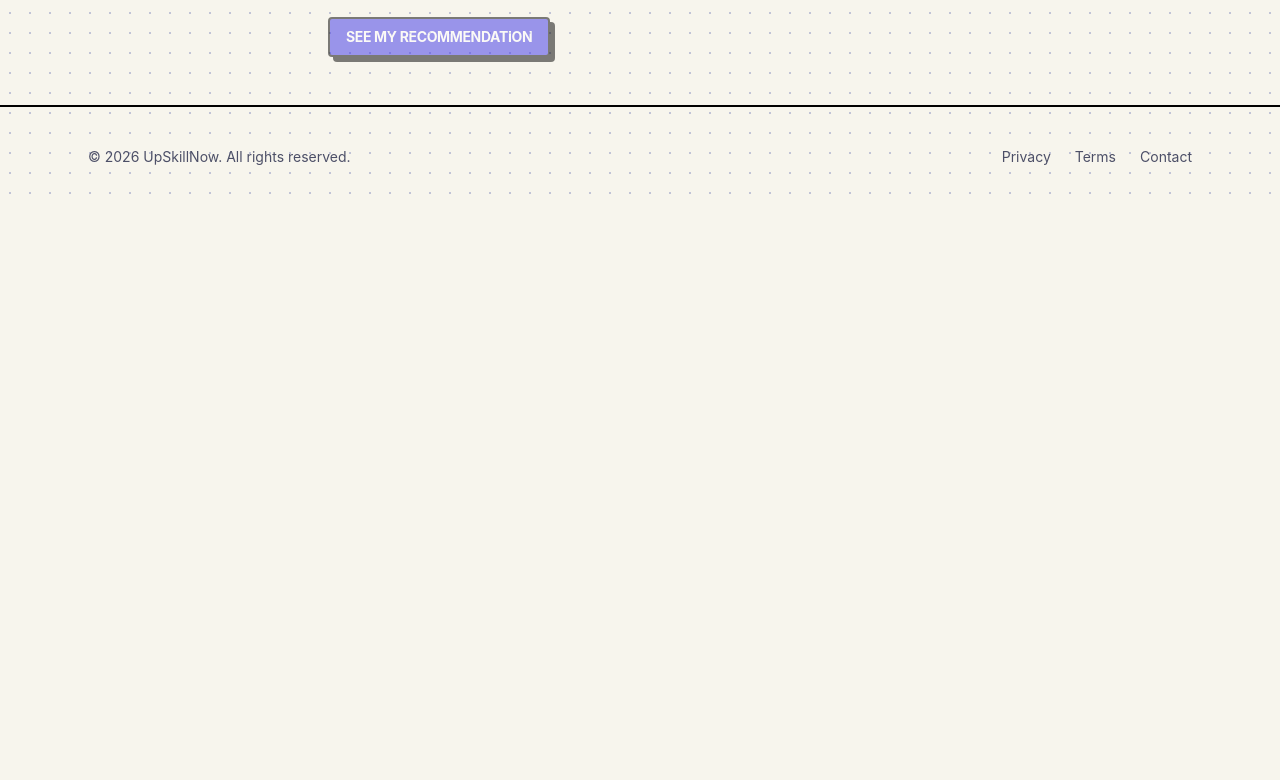
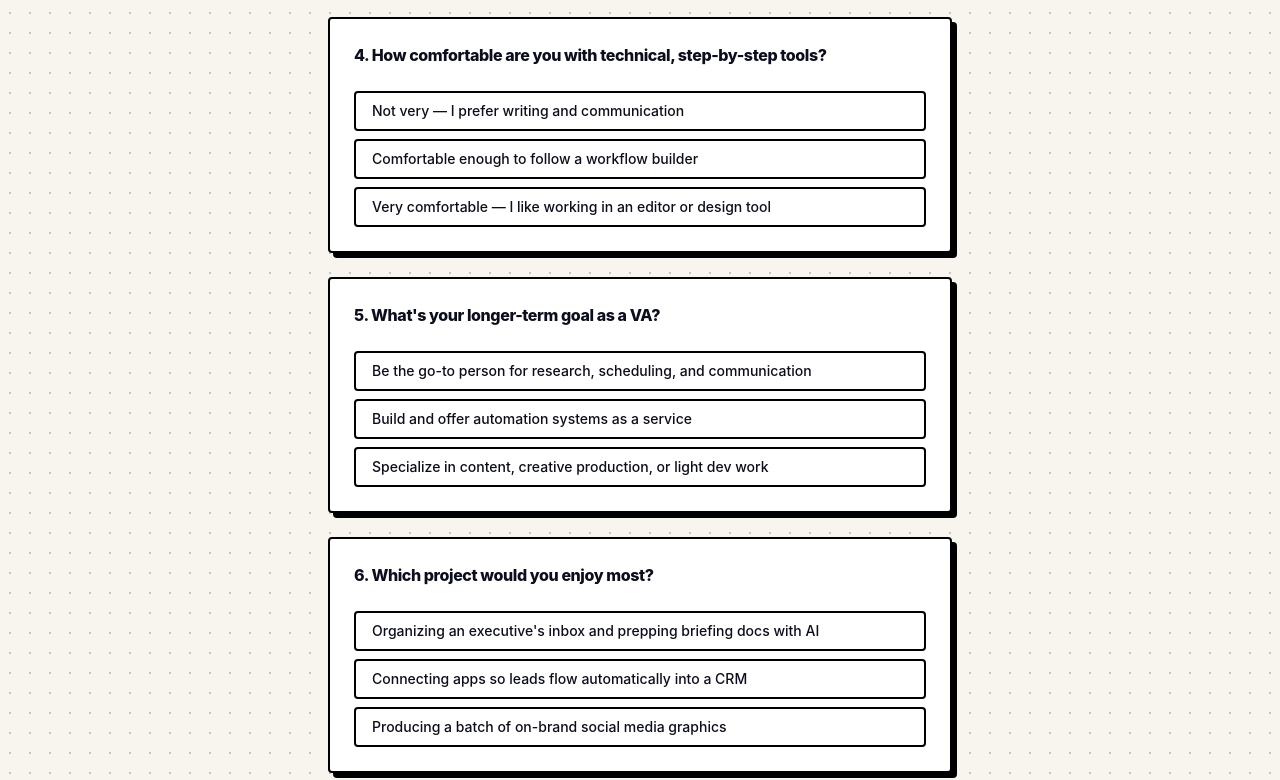
Before and after one commit to 1984-ldngni/upskillnow, a Next.js app: page /find-your-path in a window 1280 px wide. Shown: the part 977-1757 px from the top of the page. Before the commit the page ends 1184 px from the top, so only its background shows below. Built offline with nearby package versions, Linux system fonts and the light colour scheme; no server answers; the database is empty.

Commit message:
Expand find-your-path quiz from 3 to 6 questions for a more reliable recommendation

```diff
--- a/app/find-your-path/page.tsx
+++ b/app/find-your-path/page.tsx
@@ -39,6 +39,30 @@ const QUESTIONS: QuizQuestion[] = [
       { label: "Midjourney or Cursor", path: "ai-creative-technical-toolkit" },
     ],
   },
+  {
+    question: "How comfortable are you with technical, step-by-step tools?",
+    options: [
+      { label: "Not very — I prefer writing and communication", path: "ai-powered-executive-assistant" },
+      { label: "Comfortable enough to follow a workflow builder", path: "automation-specialist" },
+      { label: "Very comfortable — I like working in an editor or design tool", path: "ai-creative-technical-toolkit" },
+    ],
+  },
+  {
+    question: "What's your longer-term goal as a VA?",
+    options: [
+      { label: "Be the go-to person for research, scheduling, and communication", path: "ai-powered-executive-assistant" },
+      { label: "Build and offer automation systems as a service", path: "automation-specialist" },
+      { label: "Specialize in content, creative production, or light dev work", path: "ai-creative-technical-toolkit" },
+    ],
+  },
+  {
+    question: "Which project would you enjoy most?",
+    options: [
+      { label: "Organizing an executive's inbox and prepping briefing docs with AI", path: "ai-powered-executive-assistant" },
+      { label: "Connecting apps so leads flow automatically into a CRM", path: "automation-specialist" },
+      { label: "Producing a batch of on-brand social media graphics", path: "ai-creative-technical-toolkit" },
+    ],
+  },
 ];
 
 export default function FindYourPathPage() {
@@ -74,7 +98,7 @@ export default function FindYourPathPage() {
           <h1 className="font-heading text-3xl font-black">Find your path</h1>
         </div>
         <p className="mt-2 text-muted-foreground">
-          Three quick questions — we'll recommend a Learning Path to start with.
+          Six quick questions — we'll recommend a Learning Path to start with.
         </p>
 
         {!submitted && (
--- a/app/paths/page.tsx
+++ b/app/paths/page.tsx
@@ -50,7 +50,7 @@ export default function PathsPage() {
           <Link href="/find-your-path">
             <Button variant="outline" size="sm">
               <Sparkles className="mr-2 h-4 w-4" />
-              Not sure? Take the 1-minute quiz
+              Not sure? Take the 2-minute quiz
             </Button>
           </Link>
         </div>
```
